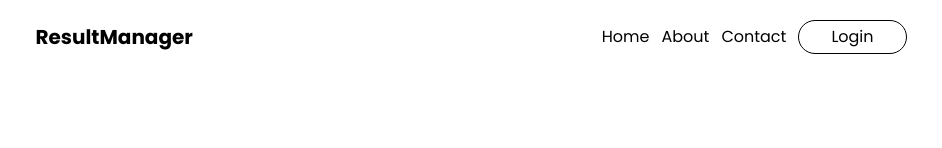
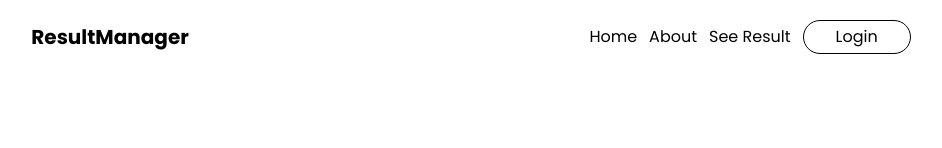
Before and after one commit to aditya-chopde/result-management-system, a React (Vite) app in the folder frontend/: page / in a window 1280 px wide. Shown: the top 148 px of the page, without its empty margins (169-1111 px from the left). Built offline with nearby package versions, Linux system fonts and the light colour scheme.

Commit message:
made changes in the Navbar

```diff
--- a/frontend/src/components/Navbar.jsx
+++ b/frontend/src/components/Navbar.jsx
@@ -12,7 +12,7 @@
             <ul className="flex flex-row gap-3 items-center">
                 <li>Home</li>
                 <li>About</li>
-                <li>Contact</li>
+                <li><Link to="/s/result">See Result</Link></li>
                 <li className="border border-black rounded-full px-8 transition-all hover:bg-black hover:text-white cursor-pointer py-1">
                   <Link to="/login">Login</Link>
                 </li>
```
